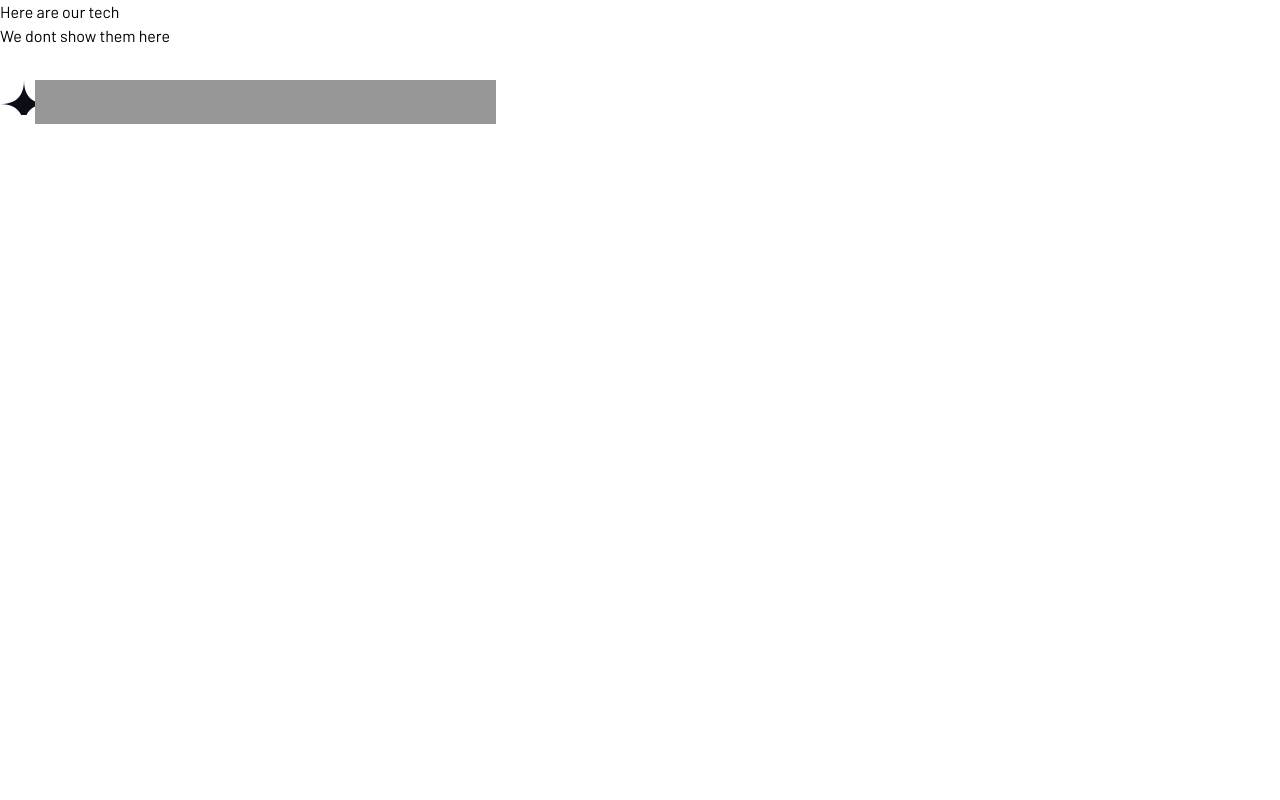
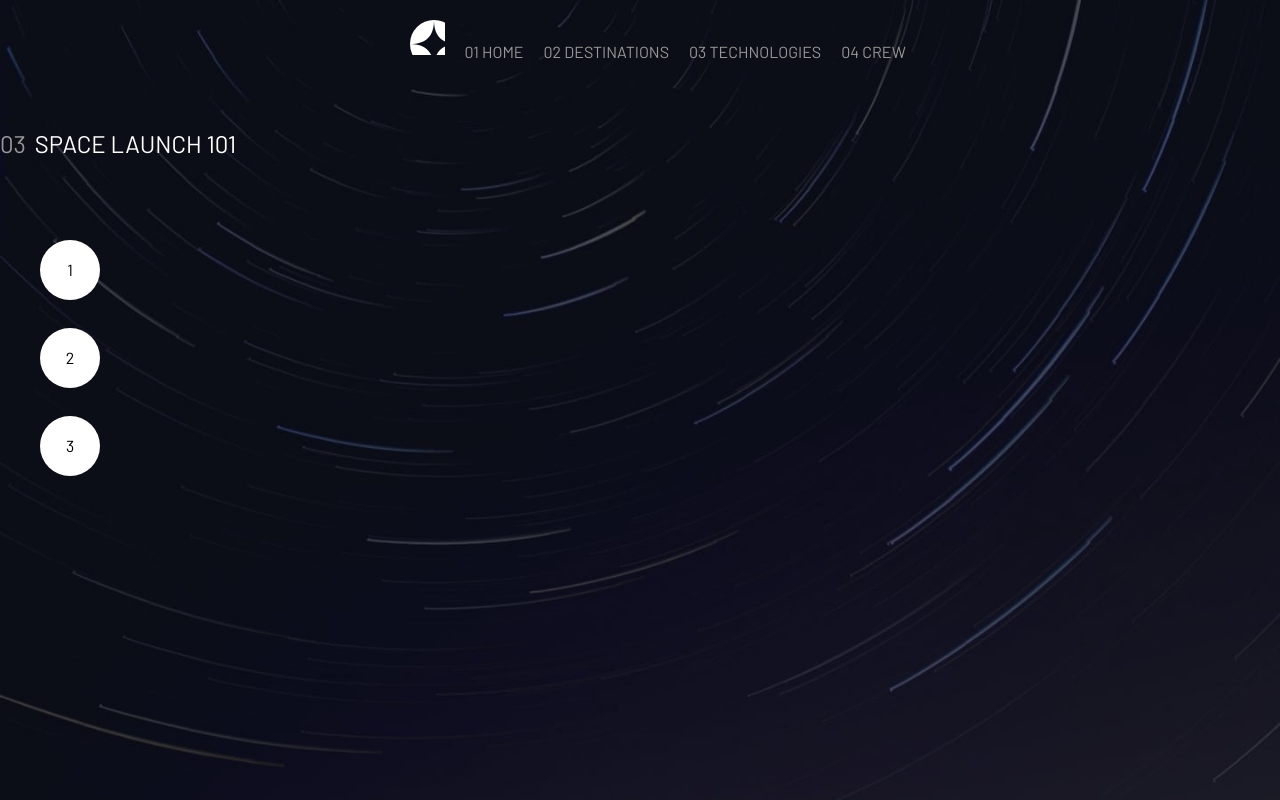
Before and after one commit to Suleman-Tasawar/Space-Tourism, a React (Vite) app: page /Technologies in a window 1280 px wide. Built offline with nearby package versions, Linux system fonts and the light colour scheme.

Commit message:
Fixed:--Fixed the Navbar Update:--Working on the Tech Page

```diff
--- a/src/components/Navbar.jsx
+++ b/src/components/Navbar.jsx
@@ -1,7 +1,7 @@
 import { BrowserRouter, Route, Link } from "react-router-dom";
 function Navigation() {
   return (
-    <nav className=" flex justify-evenly align-middle absolute top-20">
+    <nav className="absolute top-5 left-[32%] flex justify-between align-middle">
       <div className="logo">
         <svg xmlns="http://www.w3.org/2000/svg" width="35" height="35">
           <g fill="none" fillRule="evenodd">
@@ -14,7 +14,7 @@ function Navigation() {
         </svg>
       </div>
 
-      <div className="blur-0 bg-NavBarBg">
+      <div>
         <ul className="flex font-barlow mt-5">
           <li className="ml-5 uppercase text-NearDarkGrey cursor-pointer hover:border-b-2">
             <Link to="/">01 Home</Link>
--- a/src/pages/Crew.jsx
+++ b/src/pages/Crew.jsx
@@ -5,7 +5,6 @@ function Crew() {
   const [showCrew, setShowCrew] = useState(null);
 
   const styles = {
-    position: "relative",
     height: "100vh",
     backgroundImage: "url(/assets/crew/background-crew-desktop.jpg)",
     backgroundPosition: "center",
@@ -43,7 +42,9 @@ function Crew() {
       img: "/assets/crew/image-anousheh-ansari.png",
     },
   ];
-
+  /*
+  This Function will display the data of the planet whose name is clicked
+  */
   const crewMembers = (id, dataArr) => {
     let selectedCrew = dataArr.find((person) => person.id === id);
     setShowCrew(selectedCrew);
--- a/src/pages/Home.jsx
+++ b/src/pages/Home.jsx
@@ -9,7 +9,7 @@ function Home() {
   return (
     <div
       style={styles}
-      className="relative flex justify-evenly items-center font-barlow"
+      className="flex justify-evenly items-center font-barlow"
     >
       <div className="w-[450px] text-left ">
         <h2 className="text-homeTextGrey text-lg">SO, YOU WANT TO TRAVEL TO</h2>
--- a/src/pages/Layout.jsx
+++ b/src/pages/Layout.jsx
@@ -1,10 +1,10 @@
 import { Outlet } from "react-router-dom";
-import Navbar from "../components/NavBar";
+import Navigation from "../components/Navbar";
 
 const Layout = () => {
   return (
     <>
-      <Navbar />
+      <Navigation />
       <Outlet />
     </>
   );
--- a/src/pages/Technologies.jsx
+++ b/src/pages/Technologies.jsx
@@ -1,8 +1,37 @@
 function Technologies() {
+  const styles = {
+    height: "100vh",
+    backgroundImage:
+      "url(/assets/technology/background-technology-desktop.jpg)",
+    backgroundPosition: "center",
+    backgroundSize: "cover",
+  };
+
   return (
-    <div>
-      <h1>Here are our tech</h1>
-      <p>We dont show them here</p>
+    <div className="pt-32" style={styles}>
+      <h1 className="text-left text-2xl text-white">
+        <span className="text-NearDarkGrey mr-1">03</span> SPACE LAUNCH 101
+      </h1>
+
+      <div className="relative pt-20">
+        <div className="absolute left-10">
+          <div>
+            <button className="rounded-full w-[60px]  h-[60px] bg-white text-black">
+              1
+            </button>
+          </div>
+          <div className="mt-7">
+            <button className="rounded-full w-[60px]  h-[60px] bg-white text-black">
+              2
+            </button>
+          </div>
+          <div className="mt-7">
+            <button className="rounded-full w-[60px] h-[60px] bg-white text-black">
+              3
+            </button>
+          </div>
+        </div>
+      </div>
     </div>
   );
 }
```
